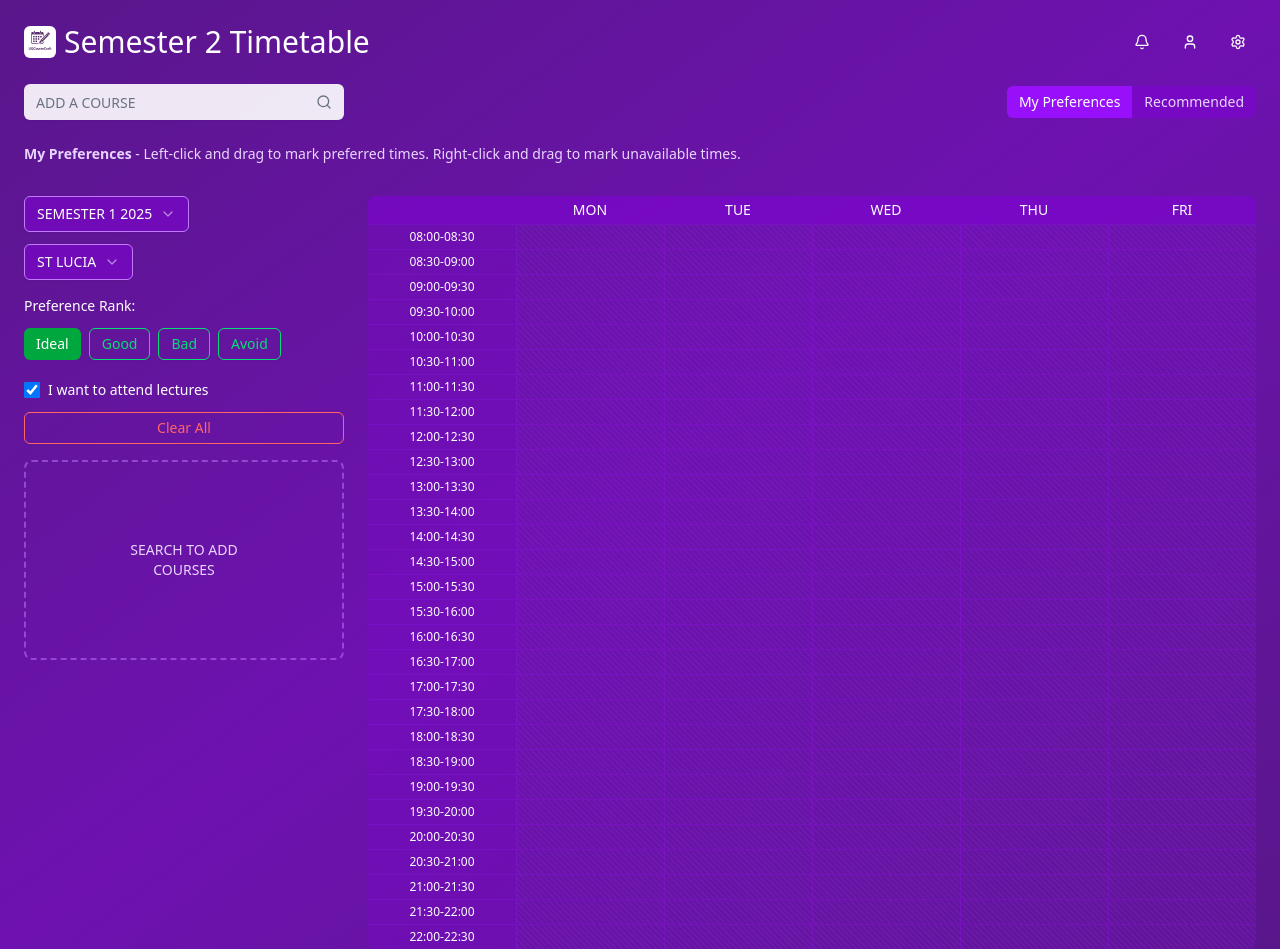
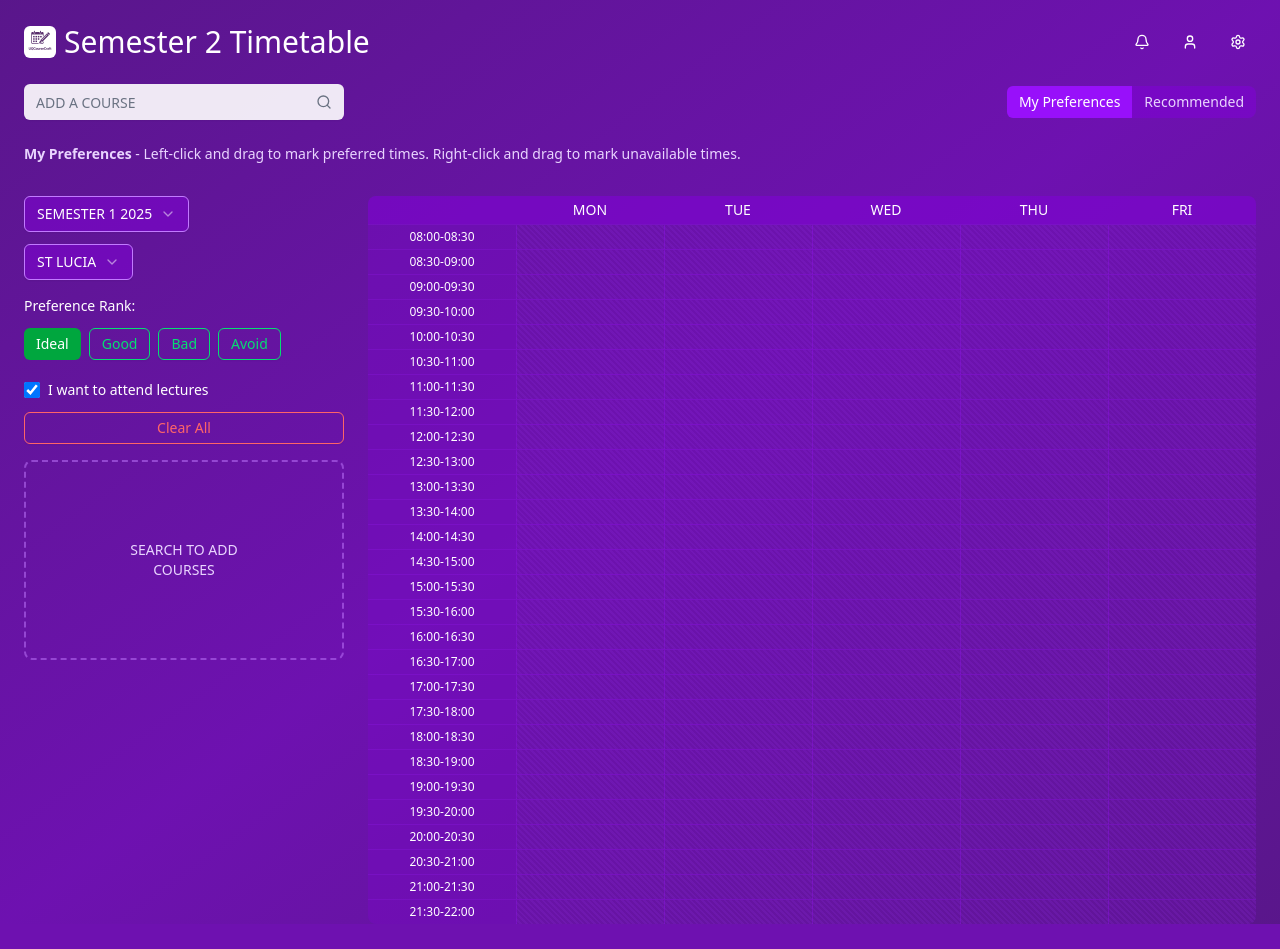
Before and after one commit to Coup3z-pixel/UQCourseCraft, a React (Vite) app in the folder frontend/: page / in a window 1280 px wide. After the commit the page ends 924 px from the top, so only its background shows below. Built offline with nearby package versions, Linux system fonts and the light colour scheme.

Commit message:
removed extra time slot

```diff
--- a/frontend/src/App.tsx
+++ b/frontend/src/App.tsx
@@ -36,7 +36,6 @@ const timeSlots = [
   "20:30-21:00",
   "21:00-21:30",
   "21:30-22:00",
-  "22:00-22:30",
 ]
 const days = ["MON", "TUE", "WED", "THU", "FRI"]
 
```
